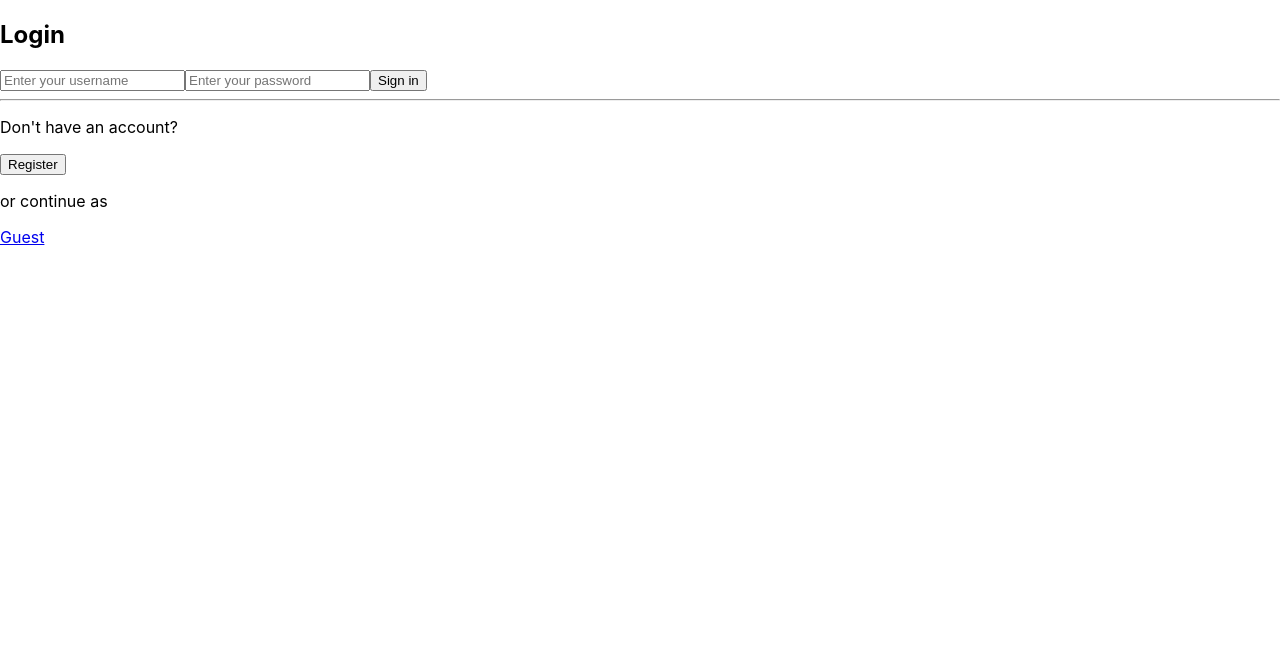
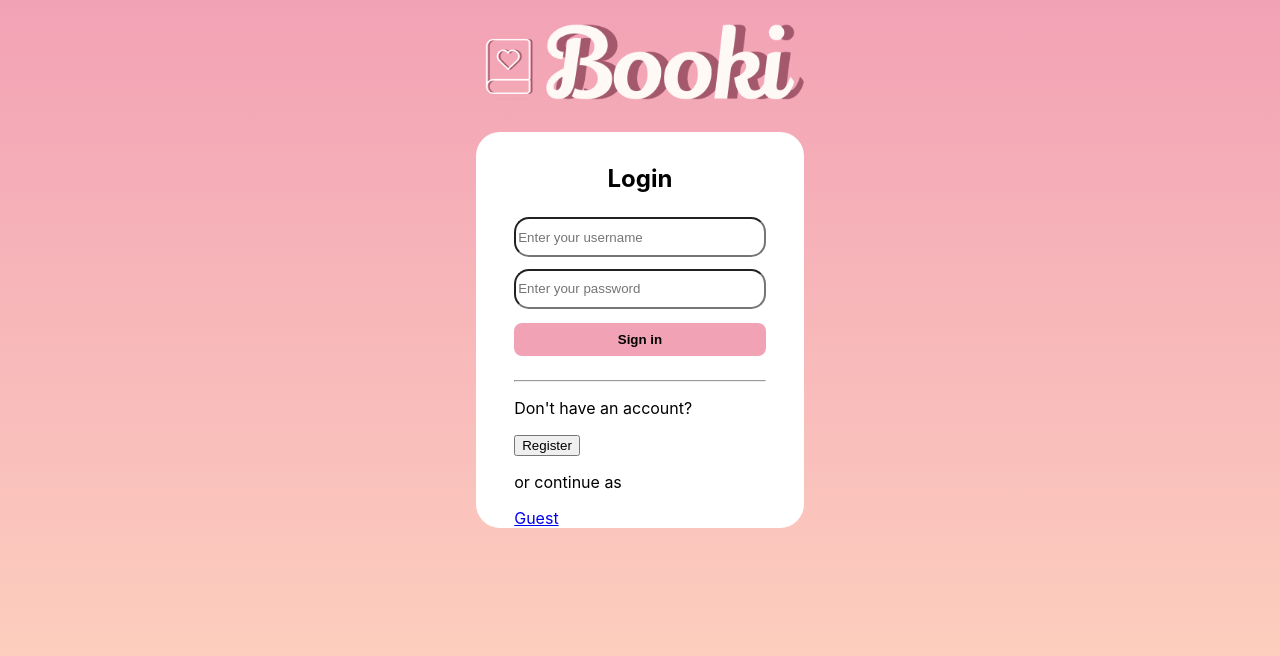
Before and after one commit to riyeur/Booki, a React (Create React App) app in the folder frontend/: page / in a window 1280 px wide. Shown: the top 656 px of the page. Built offline with nearby package versions, Linux system fonts and the light colour scheme.

Commit message:
Did some work on LoginPage

```diff
--- a/frontend/src/components/LoginForm.js
+++ b/frontend/src/components/LoginForm.js
@@ -1,20 +1,23 @@
 import React from 'react';
+import '../styles/LoginPageStyles.css'
 
 const LoginForm = () => {
     return (
         <div className='login-form'>
-            <h2>Login</h2>
-            <form>
-                <input type='text' placeholder='Enter your username' required></input>
-                <input type='password' placeholder='Enter your password' required></input>
-                <input type='submit' value='Sign in'></input>
-            </form>
-            <hr></hr>
-            <div>
-                <p>Don't have an account?</p>
-                <button>Register</button>
+            <div className='login-title-and-form'>
+                <h2 className='login-title'>Login</h2>
+                <form className='form-section'>
+                    <input type='text' placeholder='Enter your username' required className='username'></input>
+                    <input type='password' placeholder='Enter your password' required className='password'></input>
+                    <input type='submit' value='Sign in' className='sign-in-button'></input>
+                </form>
+            </div>
+            <hr className='boundary'></hr>
+            <div className='second-section'>
+                <p className='dont-have-account'>Don't have an account?</p>
+                <button className='register'>Register</button>
                 <p>or continue as</p>
-                <a href='url'>Guest</a>
+                <a href='url' className='guest'>Guest</a>
             </div>
         </div>
     )
--- a/frontend/src/pages/LoginPage.js
+++ b/frontend/src/pages/LoginPage.js
@@ -1,10 +1,14 @@
 import React from 'react';
 import LoginForm from '../components/LoginForm'
+import '../styles/LoginPageStyles.css'
 
 const LoginPage = () => {
     return (
         <div className='login-page'>
-            <LoginForm></LoginForm>
+            <div className='components'>
+                <img className='booki-logo' src='/booki_logo.png' alt='Booki Logo' height='100' width='auto'/>
+                <LoginForm></LoginForm>
+            </div>
         </div>
     )
 }
--- /dev/null
+++ b/frontend/src/styles/LoginPageStyles.css
@@ -0,0 +1,63 @@
+body {
+    min-height: 100vh;
+    background: linear-gradient(#F2A2B5, #FFD7C0);
+    background-repeat: no-repeat;
+}
+
+.booki-logo {
+    margin-bottom: 2rem;
+}
+
+.title {
+    text-align: center;
+}
+
+.components {
+    display: flex;
+    flex-direction: column;
+}
+
+.login-page {
+    display: flex;
+    justify-content: center;
+    align-items: center;
+}
+
+.login-form {
+    background-color: white;
+    padding-left: 3vw;
+    padding-right: 3vw;
+    border-radius: 1.5rem;
+}
+
+.login-title {
+    text-align: center;
+    margin-top: 2rem;
+    margin-bottom: 1.5rem;
+}
+
+.form-section {
+    display: flex;
+    flex-direction: column;
+}
+
+.sign-in-button {
+    background-color: #F2A2B5;
+    border: none;
+    border-radius: 0.5rem;
+    height: 4.1vh;
+    font-weight: bold;
+    margin-bottom: 1rem;
+}
+
+.username {
+    height: 4.3vh;
+    border-radius: 15px;
+    margin-bottom: 0.7rem;
+}
+
+.password {
+    height: 4.3vh;
+    border-radius: 15px;
+    margin-bottom: 0.9rem;
+}
```
Also changed, not shown: frontend/public/booki_logo.png (added).
